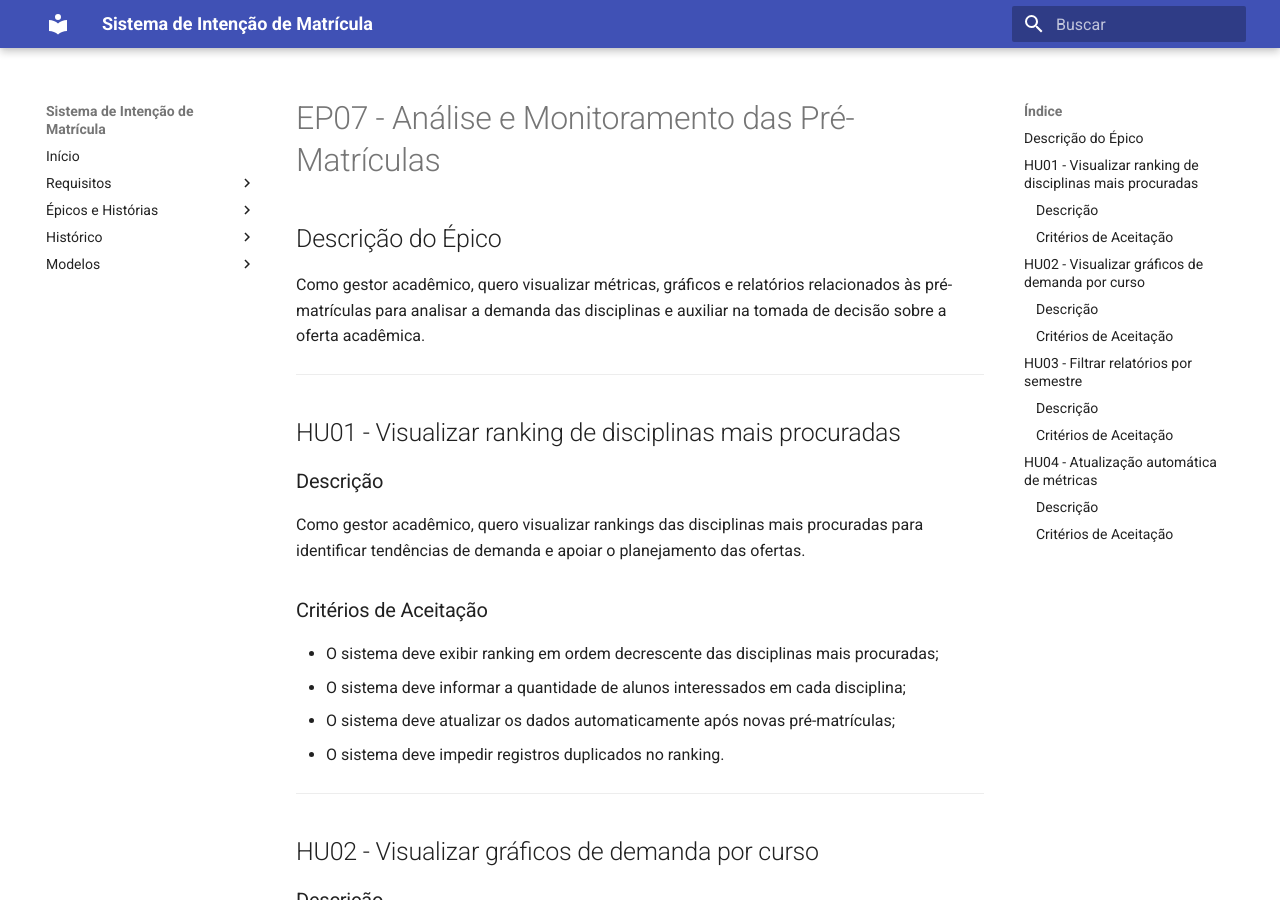
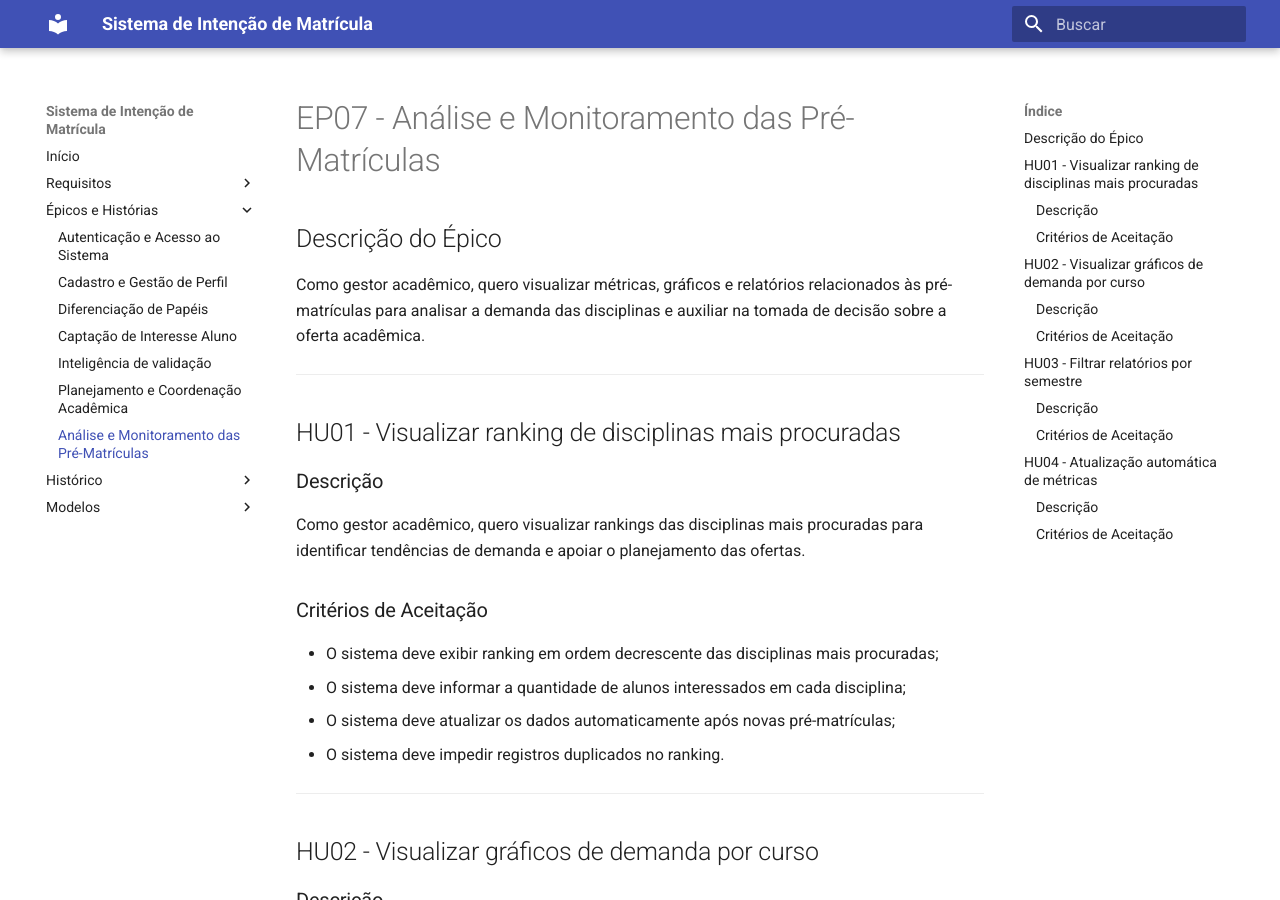
Before and after one commit to si-2026-1/Sistema_de_intencao_de_matricula, an MkDocs documentation site: the page built from docs/epicos_e_historias_de_usuarios/EP07_Analise_e_Monitoramento_das_Pre-Matriculas.md, in a window 1280 px wide and 900 px high. Built offline with MkDocs 1.6.1 and Material for MkDocs 9.7.7, drawn with Linux system fonts in a browser that asks for light colours; some of the changed lines change nothing that is shown.

Commit message:
Update mkdocs.yml

```diff
--- a/mkdocs.yml
+++ b/mkdocs.yml
@@ -22,7 +22,7 @@
       - Captação de Interesse Aluno: epicos_e_historias_de_usuarios/EP04_Captacao_de_interesse_alunos.md
       - Inteligência de validação: epicos_e_historias_de_usuarios/EP05_Inteligencia_e_validacao.md
       - Planejamento e Coordenação Acadêmica: epicos_e_historias_de_usuarios/EP06_Planejamento_e_Coordenação Acadêmica.md
-      - Análise e Monitoramento das Pré-Matrículas: epicos_e_historias_de_usuarios/EP07_Analise_e_Monitoramento_das_Pre-Matreculas.md
+      - Análise e Monitoramento das Pré-Matrículas: epicos_e_historias_de_usuarios/EP07_Analise_e_Monitoramento_das_Pre-Matriculas.md
 
 
   - Histórico:
```
